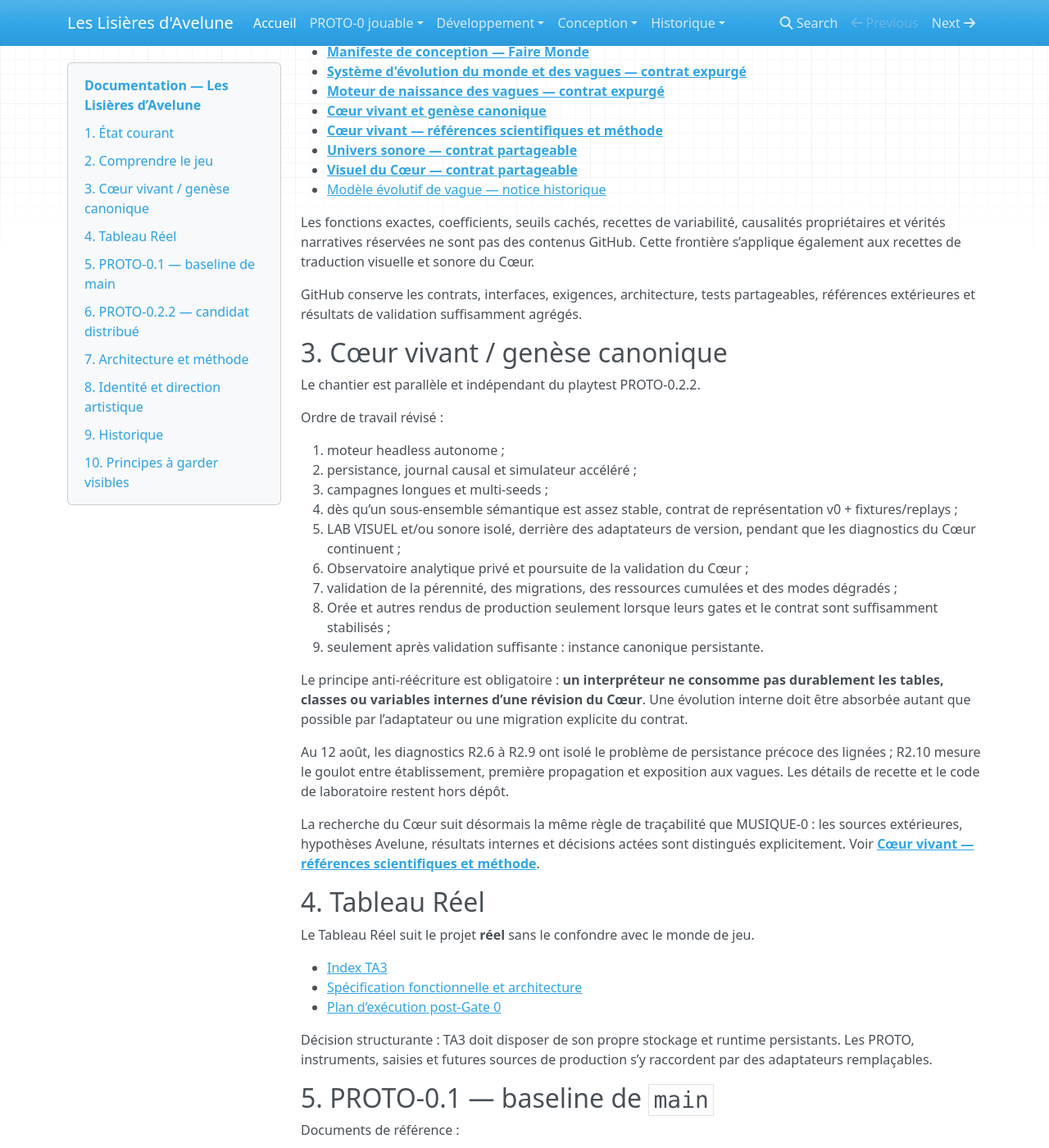
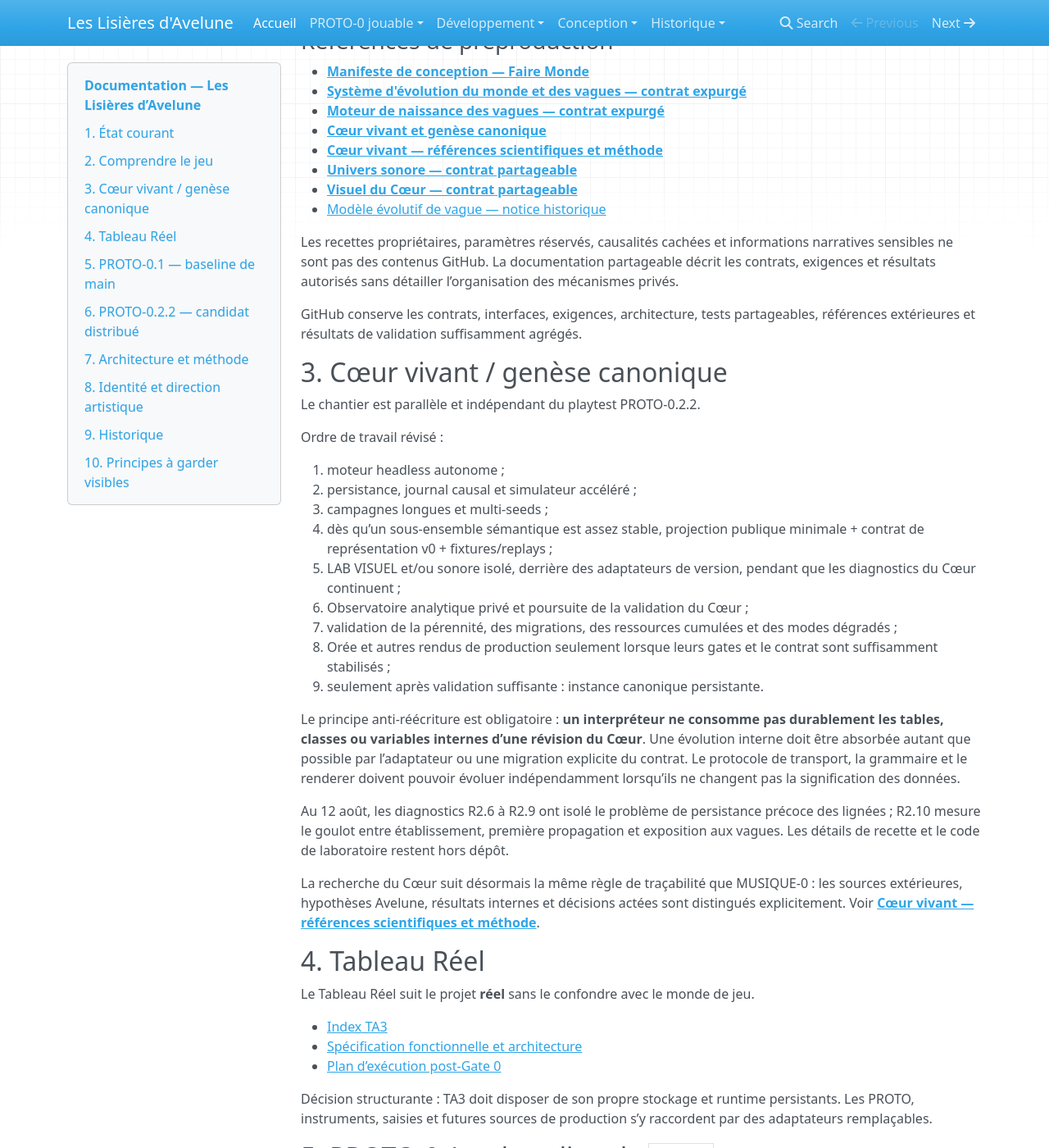
Before and after one commit to Abeliome-Officiel/les-lisieres-avelune, an MkDocs documentation site: the page built from docs/index.md, in a window 1280 px wide and 1400 px high, scrolled down 1154 px. Shown: the whole window at 82% size. Built offline with MkDocs 1.6.1, drawn with Linux system fonts in a browser that asks for light colours; nearby versions of some CDN libraries; some of the changed text lies outside the part shown.

Commit message:
docs: aligner index avec le contrat visuel v0.3

```diff
--- a/docs/index.md
+++ b/docs/index.md
@@ -11,7 +11,7 @@ Cet index distingue les **principes de conception partageables**, les **jalons j
 - **Cœur vivant / CŒUR-0** : chantier headless distinct, actuellement en campagne de diagnostic R2.10.
 - **Tableau Réel (TA3)** : Gate 0 validé ; architecture persistante autonome retenue ; Phase B suivante.
 - **Univers sonore** : direction de conception future cadrée ; aucun moteur audio choisi et aucun impact sur le PROTO courant.
-- **Visuel du Cœur / LAB VISUEL** : cahier de préproduction cadré ; développement anticipé autorisé uniquement via un contrat sémantique versionné, sans dépendance durable aux internes du Cœur.
+- **Visuel du Cœur / LAB VISUEL** : cahier de préproduction v0.3 cadré ; développement anticipé autorisé uniquement via projection publique minimale et contrat sémantique versionné, sans dépendance durable aux internes du Cœur.
 - **Arbitrage transversal** : doctrine de pérennité, ressources, données et matériel actée le 13 août 2026 ; ce cadre n’est pas un runtime supplémentaire.
 
 État de pilotage détaillé : **[Avelune — état de développement au 12 août 2026](development/PROJECT_STATUS_2026-08-12.md)**.
@@ -47,7 +47,7 @@ Lorsqu’un document historique contredit un référentiel plus récent, il rest
 - **[Visuel du Cœur — contrat partageable](24_visuel_coeur_contrat_public.md)**
 - [Modèle évolutif de vague — notice historique](18_modele_vague_evolutive.md)
 
-Les fonctions exactes, coefficients, seuils cachés, recettes de variabilité, causalités propriétaires et vérités narratives réservées ne sont pas des contenus GitHub. Cette frontière s’applique également aux recettes de traduction visuelle et sonore du Cœur.
+Les recettes propriétaires, paramètres réservés, causalités cachées et informations narratives sensibles ne sont pas des contenus GitHub. La documentation partageable décrit les contrats, exigences et résultats autorisés sans détailler l’organisation des mécanismes privés.
 
 GitHub conserve les contrats, interfaces, exigences, architecture, tests partageables, références extérieures et résultats de validation suffisamment agrégés.
 
@@ -60,14 +60,14 @@ Ordre de travail révisé :
 1. moteur headless autonome ;
 2. persistance, journal causal et simulateur accéléré ;
 3. campagnes longues et multi-seeds ;
-4. dès qu’un sous-ensemble sémantique est assez stable, contrat de représentation v0 + fixtures/replays ;
+4. dès qu’un sous-ensemble sémantique est assez stable, projection publique minimale + contrat de représentation v0 + fixtures/replays ;
 5. LAB VISUEL et/ou sonore isolé, derrière des adaptateurs de version, pendant que les diagnostics du Cœur continuent ;
 6. Observatoire analytique privé et poursuite de la validation du Cœur ;
 7. validation de la pérennité, des migrations, des ressources cumulées et des modes dégradés ;
 8. Orée et autres rendus de production seulement lorsque leurs gates et le contrat sont suffisamment stabilisés ;
 9. seulement après validation suffisante : instance canonique persistante.
 
-Le principe anti-réécriture est obligatoire : **un interpréteur ne consomme pas durablement les tables, classes ou variables internes d’une révision du Cœur**. Une évolution interne doit être absorbée autant que possible par l’adaptateur ou une migration explicite du contrat.
+Le principe anti-réécriture est obligatoire : **un interpréteur ne consomme pas durablement les tables, classes ou variables internes d’une révision du Cœur**. Une évolution interne doit être absorbée autant que possible par l’adaptateur ou une migration explicite du contrat. Le protocole de transport, la grammaire et le renderer doivent pouvoir évoluer indépendamment lorsqu’ils ne changent pas la signification des données.
 
 Au 12 août, les diagnostics R2.6 à R2.9 ont isolé le problème de persistance précoce des lignées ; R2.10 mesure le goulot entre établissement, première propagation et exposition aux vagues. Les détails de recette et le code de laboratoire restent hors dépôt.
 
@@ -131,7 +131,7 @@ Direction visuelle actuelle : **poétique · onirique · féerique · organique
 
 Direction sonore initiale : **satisfaisante · contemplative · onirique · féerique**.
 
-Le visuel de préproduction privilégie une grammaire morphologique indépendante du renderer, la continuité des lignées et des mues, la cohérence temporelle, une qualité adaptative sobre/normal/riche et un budget mesuré avec les autres charges du système.
+Le visuel de préproduction privilégie une grammaire visuelle indépendante du renderer, la continuité d’identité à travers les transformations, la cohérence temporelle, une qualité adaptative sobre/normal/riche et un budget mesuré avec les autres charges du système.
 
 ## 9. Historique
 
@@ -158,6 +158,9 @@ Ces fichiers restent utiles pour la traçabilité mais ne reprennent pas autorit
 - séparation entre état canonique et représentations visuelle/sonore ;
 - **le Cœur survit à la disparition ou au remplacement de ses représentations** ;
 - **les interpréteurs anticipés consomment un contrat versionné, jamais les internes provisoires comme API durable** ;
+- **les clients ne reçoivent que l’état sémantique autorisé nécessaire à leur rôle** ;
+- protocole de transport distinct du contrat sémantique ;
+- versions source/contrat/grammaire/renderer découplées ;
 - technologies et formats choisis avec une voie de migration réaliste ;
 - coût permanent et croissance des données mesurés ;
 - budget visuel/sonore évalué avec le jeu et le Cœur, jamais isolément ;
```
